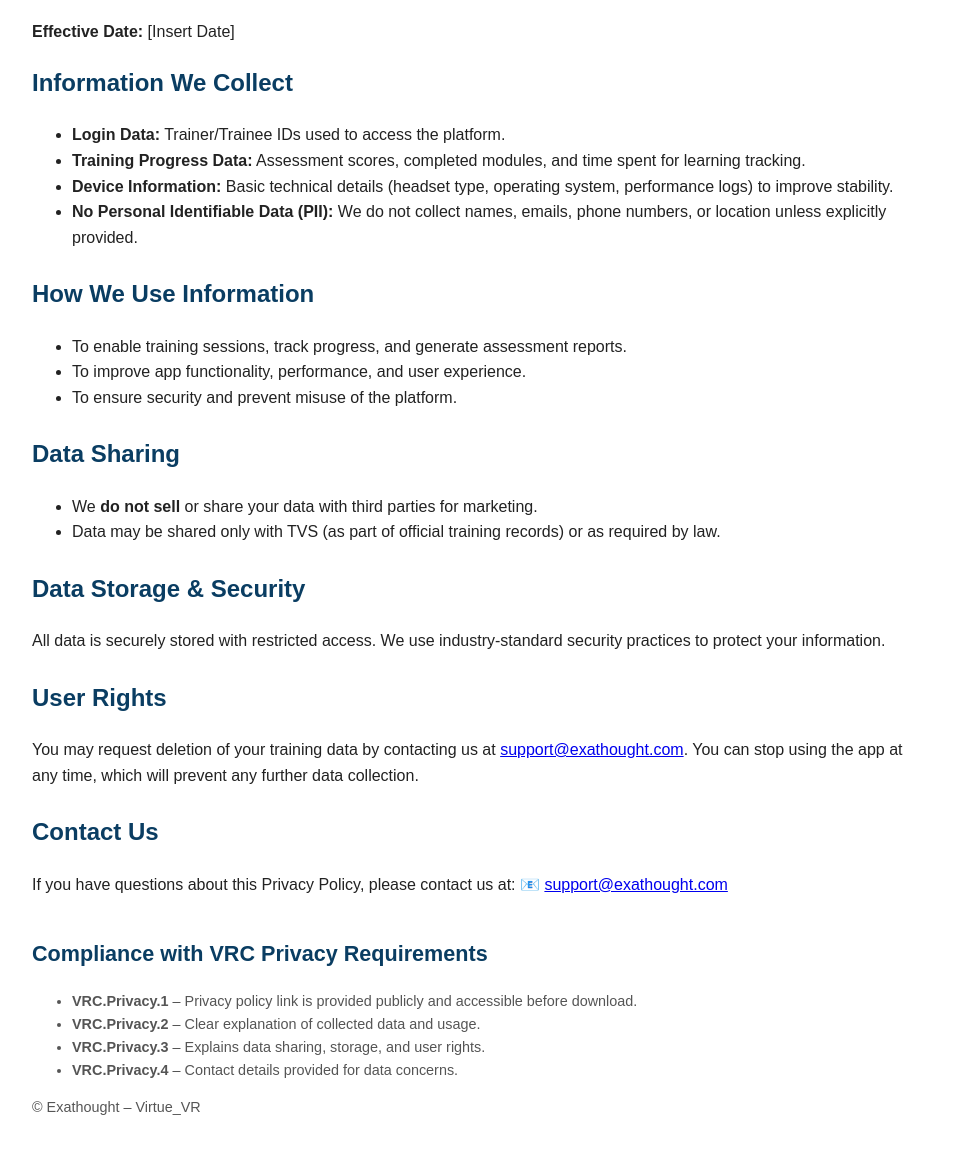
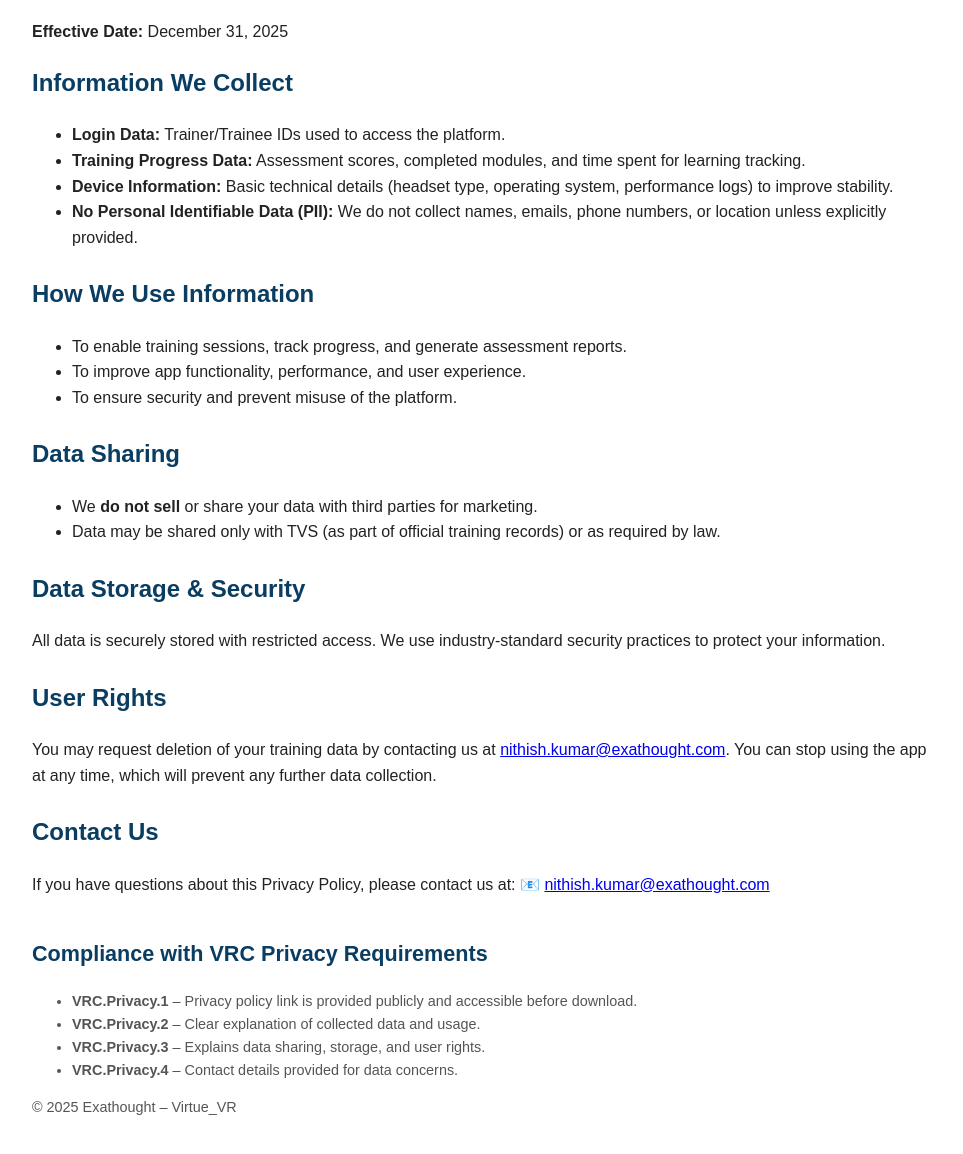
Before and after one commit to Nithish-Exa/virtue-vr-privacy-policy, a plain HTML site: page index.html in a window 1280 px wide. Shown: the part 106-1260 px from the top of the page, without its empty margins (8-971 px from the left). Drawn offline with Linux system fonts and the light colour scheme.

Commit message:
Update index.html

```diff
--- a/index.html
+++ b/index.html
@@ -31,7 +31,7 @@
 </head>
 <body>
   <h1>Privacy Policy for Virtue_VR</h1>
-  <p><strong>Effective Date:</strong> [Insert Date]</p>
+  <p><strong>Effective Date:</strong> December 31, 2025</p>
 
   <section>
     <h2>Information We Collect</h2>
@@ -67,14 +67,15 @@
 
   <section>
     <h2>User Rights</h2>
-    <p>You may request deletion of your training data by contacting us at <a href="mailto:support@exathought.com">support@exathought.com</a>.
+    <p>You may request deletion of your training data by contacting us at
+    <a href="mailto:nithish.kumar@exathought.com">nithish.kumar@exathought.com</a>.
     You can stop using the app at any time, which will prevent any further data collection.</p>
   </section>
 
   <section>
     <h2>Contact Us</h2>
     <p>If you have questions about this Privacy Policy, please contact us at:
-    📧 <a href="mailto:support@exathought.com">support@exathought.com</a></p>
+    📧 <a href="mailto:nithish.kumar@exathought.com">nithish.kumar@exathought.com</a></p>
   </section>
 
   <footer>
@@ -85,7 +86,7 @@
       <li><strong>VRC.Privacy.3</strong> – Explains data sharing, storage, and user rights.</li>
       <li><strong>VRC.Privacy.4</strong> – Contact details provided for data concerns.</li>
     </ul>
-    <p>&copy; Exathought – Virtue_VR</p>
+    <p>&copy; 2025 Exathought – Virtue_VR</p>
   </footer>
 </body>
 </html>
```
